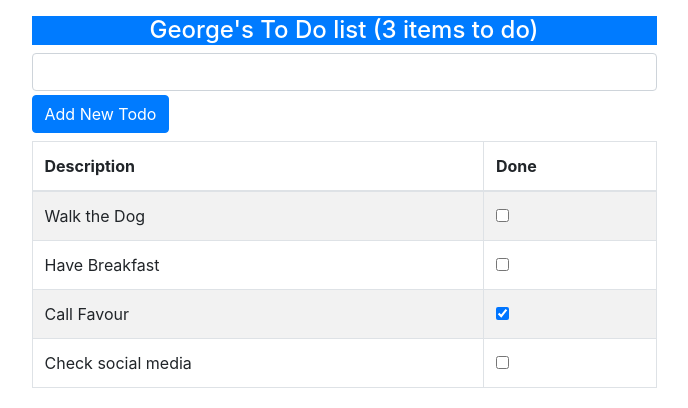
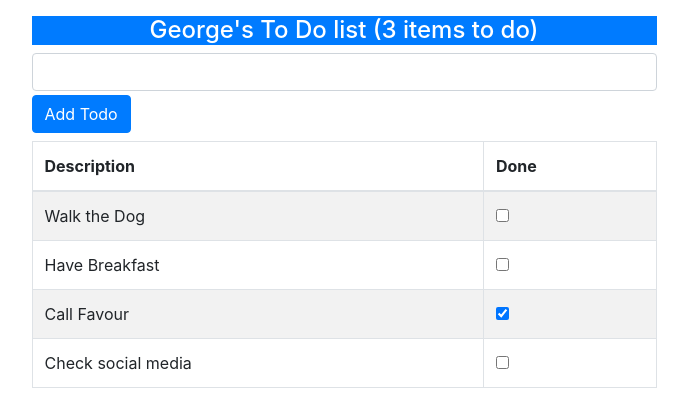
Before and after one commit to georgeokez/todo-list-app, a React (Create React App) app: page / in a window 1280 px wide. Shown: the top 408 px of the page, without its empty margins (281-969 px from the left). Built offline with nearby package versions, Linux system fonts and the light colour scheme.

Commit message:
added TodoBanner, TodoCreator, TodoRow components

```diff
--- a/src/App.js
+++ b/src/App.js
@@ -1,6 +1,7 @@
 import React, { Component } from "react";
-//import logo from './logo.svg';
-//import './App.css';
+import { TodoCreator } from "./components/TodoCreator.js";
+import { TodoRow } from "./components/TodoRow.js";
+import { TodoBanner } from "./components/TodoBanner.js";
 
 export default class App extends Component {
   constructor(props) {
@@ -13,7 +14,7 @@ export default class App extends Component {
         { action: "Call Favour", done: true },
         { action: "Check social media", done: false },
       ],
-      newItemText: "",
+      //newItemText: "",
     };
   }
 
@@ -23,18 +24,10 @@ export default class App extends Component {
     });
   };
 
-  createNewTodo = () => {
-    if (
-      !this.state.todoItems.find(
-        (item) => item.action === this.state.newItemText
-      )
-    ) {
+  createNewTodo = (task) => {
+    if (!this.state.todoItems.find((item) => item.action === task)) {
       this.setState({
-        todoItems: [
-          ...this.state.todoItems,
-          { action: this.state.newItemText, done: false },
-        ],
-        newItemText: "",
+        todoItems: [...this.state.todoItems, { action: task, done: false }],
       });
     }
   };
@@ -49,42 +42,16 @@ export default class App extends Component {
 
   todoTableRows = () =>
     this.state.todoItems.map((item) => (
-      <tr key={item.action}>
-        <td>{item.action}</td>
-        <td>
-          <input
-            type="checkbox"
-            checked={item.done}
-            onChange={() => this.toggleTodo(item)}
-          />
-        </td>
-      </tr>
+      <TodoRow key={item.action} item={item} callback={this.toggleTodo} />
     ));
 
   // Using the fat arrow syntax to define the render function
   render = () => (
     <div className="row container-fluid mt-3">
       <div className="w-50 mx-auto">
-        <h4 className="bg-primary text-white text-center p2">
-          {this.state.userName}'s To Do list (
-          {this.state.todoItems.filter((t) => !t.done).length} items to do)
-        </h4>
+        <TodoBanner name={this.state.userName} tasks={this.state.todoItems} />
 
-        <div>
-          <div className="my-2">
-            <input
-              className="form-control"
-              value={this.state.newItemText}
-              onChange={this.updateNewItemValue}
-            />
-            <button
-              className="btn btn-primary mt-1"
-              onClick={this.createNewTodo}
-            >
-              Add New Todo
-            </button>
-          </div>
-        </div>
+        <TodoCreator callback={this.createNewTodo} />
 
         <table className="table table-striped table-bordered">
           <thead>
--- /dev/null
+++ b/src/components/TodoBanner.js
@@ -0,0 +1,10 @@
+import React, { Component } from "react";
+
+export class TodoBanner extends Component {
+  render = () => (
+    <h4 className="bg-primary text-white text-center p2">
+      {this.props.name}'s To Do list (
+      {this.props.tasks.filter((t) => !t.done).length} items to do)
+    </h4>
+  );
+}
--- /dev/null
+++ b/src/components/TodoCreator.js
@@ -0,0 +1,32 @@
+import React, { Component } from "react";
+
+export class TodoCreator extends Component {
+  constructor(props) {
+    super(props);
+    this.state = { newItemText: "" };
+  }
+
+  updateNewTextValue = (event) => {
+    this.setState({
+      newItemText: event.target.value,
+    });
+  };
+
+  createNewTodo = () => {
+    this.props.callback(this.state.newItemText);
+    this.setState({ newItemText: "" });
+  };
+
+  render = () => (
+    <div className="my-2">
+      <input
+        className="form-control"
+        value={this.state.newItemText}
+        onChange={this.updateNewTextValue}
+      />
+      <button className="btn btn-primary mt-1" onClick={this.createNewTodo}>
+        Add Todo
+      </button>
+    </div>
+  );
+}
--- /dev/null
+++ b/src/components/TodoRow.js
@@ -0,0 +1,16 @@
+import React, { Component } from "react";
+
+export class TodoRow extends Component {
+  render = () => (
+    <tr key={this.props.item.action}>
+      <td>{this.props.item.action}</td>
+      <td>
+        <input
+          type="checkbox"
+          checked={this.props.item.done}
+          onChange={() => this.props.callback(this.props.item)}
+        />
+      </td>
+    </tr>
+  );
+}
```
